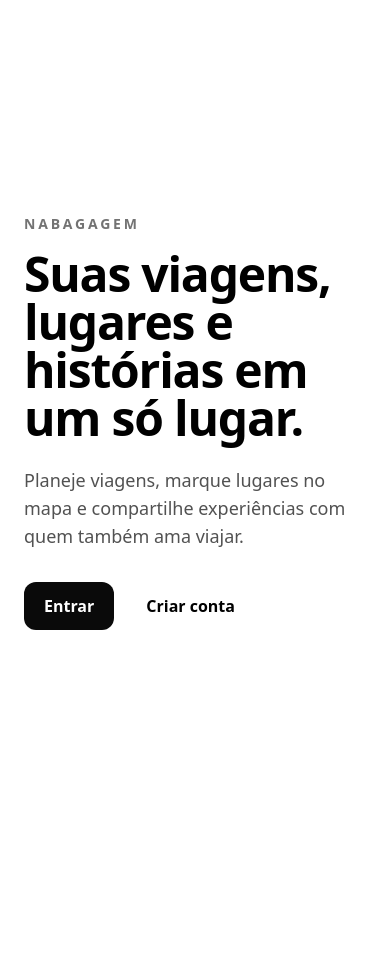
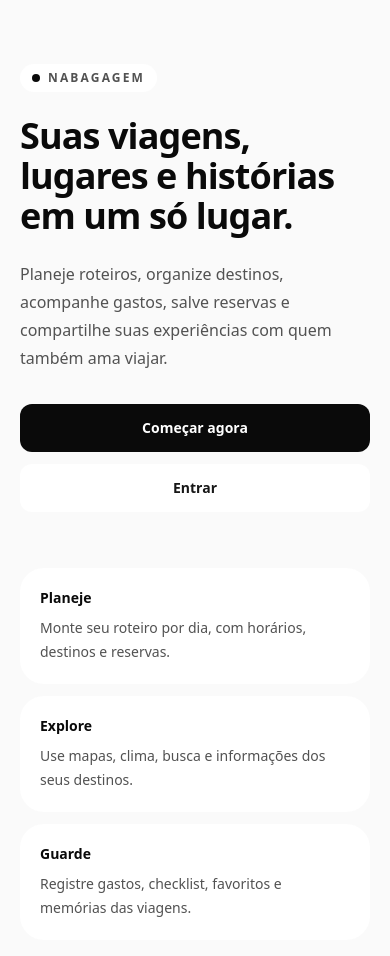
Before and after one commit to zaysauro/NaBagagem-Web, a Next.js app: page / in a window 390 px wide. Shown: the top 956 px of the page. Before the commit the page ends 844 px from the top, so only its background shows below. Built offline with nearby package versions, Linux system fonts and the light colour scheme.

Commit message:
Polish NaBagagem landing page responsive and dark mode

```diff
--- a/app/page.tsx
+++ b/app/page.tsx
@@ -1,3 +1,36 @@
 import Link from "next/link";
 
-export default function Home(){return <main className="min-h-screen"><section className="mx-auto flex min-h-screen max-w-6xl flex-col justify-center px-6 py-16"><p className="text-sm font-semibold uppercase tracking-[.2em] text-neutral-500">NaBagagem</p><h1 className="mt-4 max-w-3xl text-5xl font-bold tracking-tight md:text-7xl">Suas viagens, lugares e histórias em um só lugar.</h1><p className="mt-6 max-w-2xl text-lg text-neutral-600">Planeje viagens, marque lugares no mapa e compartilhe experiências com quem também ama viajar.</p><div className="mt-8 flex gap-3"><Link href="/login" className="rounded-xl bg-neutral-950 px-5 py-3 font-semibold text-white">Entrar</Link><Link href="/cadastro" className="rounded-xl border border-neutral-300 bg-white px-5 py-3 font-semibold">Criar conta</Link></div></section></main>}
+export default function Home(){
+  return <main className="min-h-screen overflow-hidden bg-neutral-50">
+    <section className="relative mx-auto flex min-h-screen max-w-7xl flex-col justify-center px-5 py-16 sm:px-8 lg:px-12">
+      <div className="max-w-3xl">
+        <div className="inline-flex items-center gap-2 rounded-full border border-neutral-200 bg-white px-3 py-1.5 text-xs font-bold uppercase tracking-[.18em] text-neutral-600 shadow-sm">
+          <span className="h-2 w-2 rounded-full bg-neutral-950"/> NaBagagem
+        </div>
+        <h1 className="mt-6 text-4xl font-bold tracking-tight text-neutral-950 sm:text-6xl lg:text-7xl">
+          Suas viagens, lugares e histórias em um só lugar.
+        </h1>
+        <p className="mt-6 max-w-2xl text-base leading-7 text-neutral-600 sm:text-lg">
+          Planeje roteiros, organize destinos, acompanhe gastos, salve reservas e compartilhe suas experiências com quem também ama viajar.
+        </p>
+        <div className="mt-8 grid gap-3 sm:flex">
+          <Link href="/cadastro" className="inline-flex min-h-12 items-center justify-center rounded-xl bg-neutral-950 px-6 py-3 text-sm font-bold text-white shadow-sm">Começar agora</Link>
+          <Link href="/login" className="inline-flex min-h-12 items-center justify-center rounded-xl border border-neutral-300 bg-white px-6 py-3 text-sm font-bold text-neutral-900">Entrar</Link>
+        </div>
+      </div>
+
+      <div className="mt-14 grid gap-3 sm:grid-cols-3 lg:mt-20">
+        {[
+          ["Planeje","Monte seu roteiro por dia, com horários, destinos e reservas."],
+          ["Explore","Use mapas, clima, busca e informações dos seus destinos."],
+          ["Guarde","Registre gastos, checklist, favoritos e memórias das viagens."]
+        ].map(([title,text])=>
+          <div key={title} className="rounded-3xl border border-neutral-200 bg-white p-5 shadow-sm sm:p-6">
+            <p className="text-sm font-bold text-neutral-950">{title}</p>
+            <p className="mt-2 text-sm leading-6 text-neutral-600">{text}</p>
+          </div>
+        )}
+      </div>
+    </section>
+  </main>
+}
```
